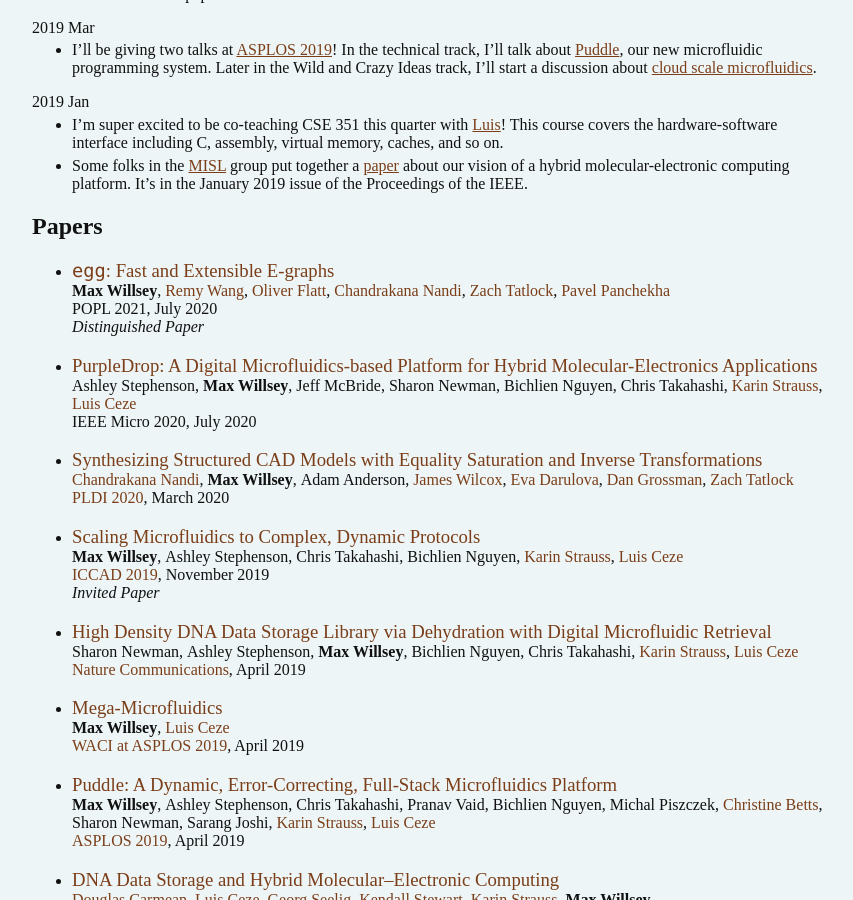
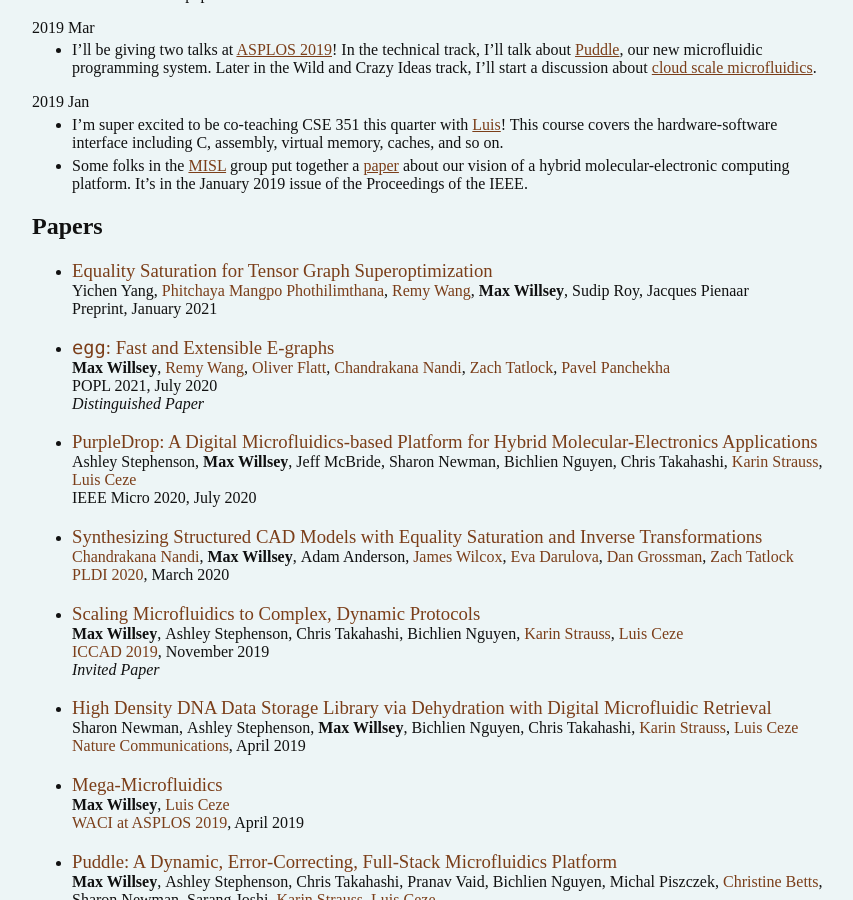
Before and after one commit to mwillsey/mwillsey.github.io, a Jekyll site: the page built from index.md, in a window 1280 px wide and 900 px high, scrolled down 749 px. Shown: the whole window, without its empty margins (8-861 px from the left). Built offline with Jekyll 4.4.1, drawn with Linux system fonts in a browser that asks for light colours; part of the change alters nothing that is shown.

Commit message:
Add tensat

```diff
--- a/_data/people.yml
+++ b/_data/people.yml
@@ -110,3 +110,16 @@ oflatt:
 
 mcbride:
   name: "Jeff McBride"
+
+yichen:
+  name: Yichen Yang
+
+mangpo:
+  name: Phitchaya Mangpo Phothilimthana
+  webpage: "https://mangpo.net"
+
+sudip:
+  name: Sudip Roy
+
+jpienaar:
+  name: Jacques Pienaar
--- /dev/null
+++ b/papers/_posts/2021-01-05-tensat.md
@@ -0,0 +1,44 @@
+---
+layout: paper
+title: "Equality Saturation for Tensor Graph Superoptimization"
+shorttitle: tensat
+
+type: "publication"
+authors: [yichen, mangpo, remy, mwillsey, sudip, jpienaar]
+venue: "Preprint"
+
+links:
+  arXiv: "https://arxiv.org/abs/2101.01332"
+
+bib: |
+  @misc{yang2021equality,
+    title={Equality Saturation for Tensor Graph Superoptimization},
+    author={Yichen Yang and Phitchaya Mangpo Phothilimtha and Yisu Remy Wang and Max Willsey and Sudip Roy and Jacques Pienaar},
+    year={2021},
+    eprint={2101.01332},
+    archivePrefix={arXiv},
+    primaryClass={cs.AI}
+  }
+---
+
+## Abstract
+
+One of the major optimizations employed in deep learning frameworks is
+graph rewriting.
+Production frameworks rely on heuristics to decide if rewrite rules
+should be applied and in which order.
+Prior research has shown that one can discover more optimal tensor
+computation graphs if we search for a better sequence of substitutions
+instead of relying on heuristics.
+However, we observe that existing approaches for tensor graph
+superoptimization both in production and research frameworks apply
+substitutions in a sequential manner.
+Such sequential search methods are sensitive to the order in which the
+substitutions are applied and often only explore a small fragment of
+the exponential space of equivalent graphs.
+This paper presents a novel technique for tensor graph
+superoptimization that employs equality saturation to apply all
+possible substitutions at once.
+We show that our approach can find optimized graphs with up to 16%
+speedup over state-of-the-art, while spending on average 48x less time
+optimizing.
```
